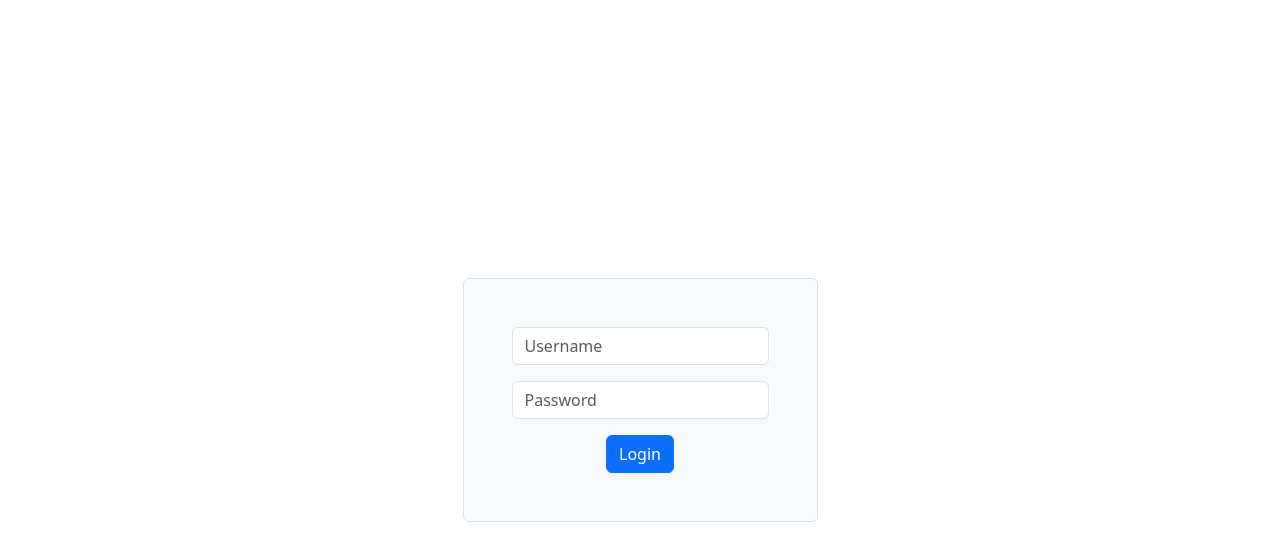
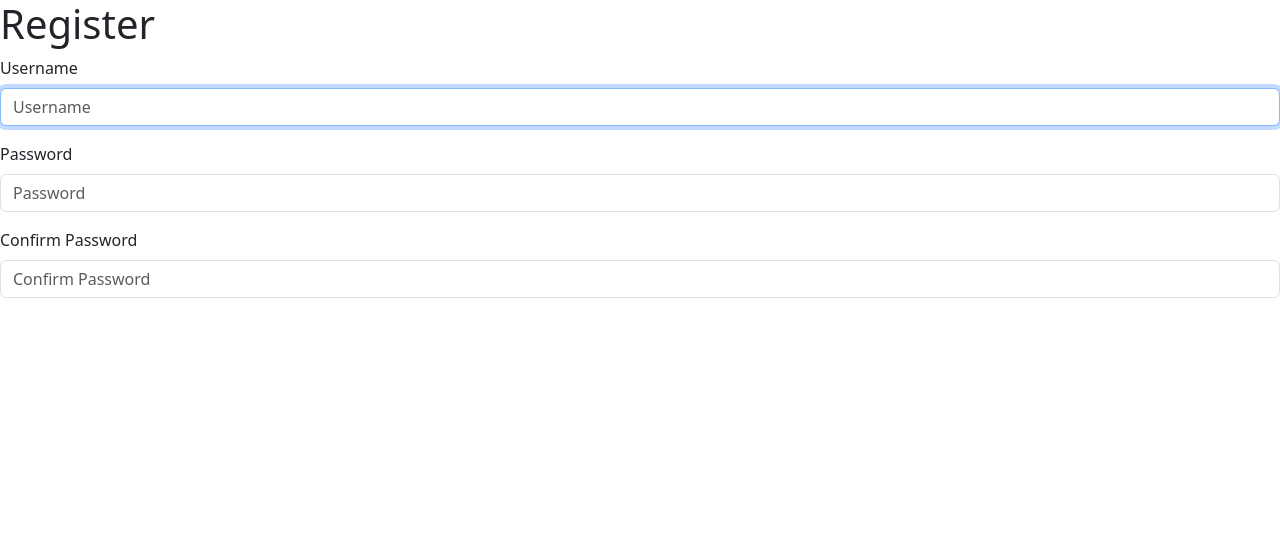
Before and after one commit to curtrube/expense-frontend, a React (Vite) app: page /dashboard in a window 1280 px wide. Before the commit this address led to /login. Shown: the top 560 px of the page. Built offline with nearby package versions, Linux system fonts and the light colour scheme.

Commit message:
feat: register user component

```diff
--- a/src/App.jsx
+++ b/src/App.jsx
@@ -9,13 +9,15 @@ import Dashboard from './pages/Dashboard';
 import PrivateRoute from './components/PrivateRoute';
 import { useAuth } from './hooks/authProvider';
 import { useEffect } from 'react';
+import Register from './components/Register';
 
 function App() {
   return (
     <>
-      <Router>
+      <Register />
+      {/* <Router>
         <AuthProvider>
-          {/* <Navbar /> */}
+          {/* <Navbar />
           <Routes>
             <Route path="/" element={<Home />} />
             <Route path="/login" element={<Login />} />
@@ -26,7 +28,7 @@ function App() {
             </Route>
           </Routes>
         </AuthProvider>
-      </Router>
+      </Router> */}
     </>
   );
 }
--- /dev/null
+++ b/src/components/Register.jsx
@@ -0,0 +1,54 @@
+import { useRef, useState, useEffect } from 'react';
+import { Form } from 'react-bootstrap';
+
+const USER_REGEX = /^[A-z][A-z0-9-_]{3,23}$/;
+const PWD_REGEX = /^(?=.*[a-z])(?=.*[A-Z])(?=.*[0-9])(?=.*[!@#$%]).{8,24}$/;
+
+const Register = () => {
+  const userRef = useRef();
+  const errRef = useRef();
+
+  const [user, setUser] = useState('');
+  const [validName, setValidName] = useState(false);
+  const [userFocus, setUserFocus] = useState(false);
+
+  useEffect(() => {
+    userRef.current.focus();
+  }, []);
+
+  return (
+    <div>
+      <h1>Register</h1>
+      <Form>
+        <Form.Group className="mb-3">
+          <Form.Label>Username</Form.Label>
+          <Form.Control
+            type="text"
+            placeholder="Username"
+            id="username"
+            required
+            ref={userRef}
+            onChange={(e) => setUser(e.target.value)}
+            aria-describedby="username"
+            onFocus={() => setUserFocus(true)}
+            onBlur={() => setUserFocus(false)}
+          />
+        </Form.Group>
+        <Form.Group className="mb-3">
+          <Form.Label>Password</Form.Label>
+          <Form.Control type="password" placeholder="Password" id="password" />
+        </Form.Group>
+        <Form.Group className="mb-3">
+          <Form.Label>Confirm Password</Form.Label>
+          <Form.Control
+            type="password"
+            placeholder="Confirm Password"
+            id="confirmPassword"
+          />
+        </Form.Group>
+      </Form>
+    </div>
+  );
+};
+
+export default Register;
--- a/src/pages/Dashboard.jsx
+++ b/src/pages/Dashboard.jsx
@@ -1,7 +1,6 @@
 import { useState, useEffect } from 'react';
 import Spinner from '../components/Spinner';
 import { useAuth } from '../hooks/authProvider';
-import Cookies from 'js-cookie';
 
 function getTransactions(accessToken, setTransactions, setIsLoading) {
   fetch('http://localhost:3000/api/transactions', {
```
